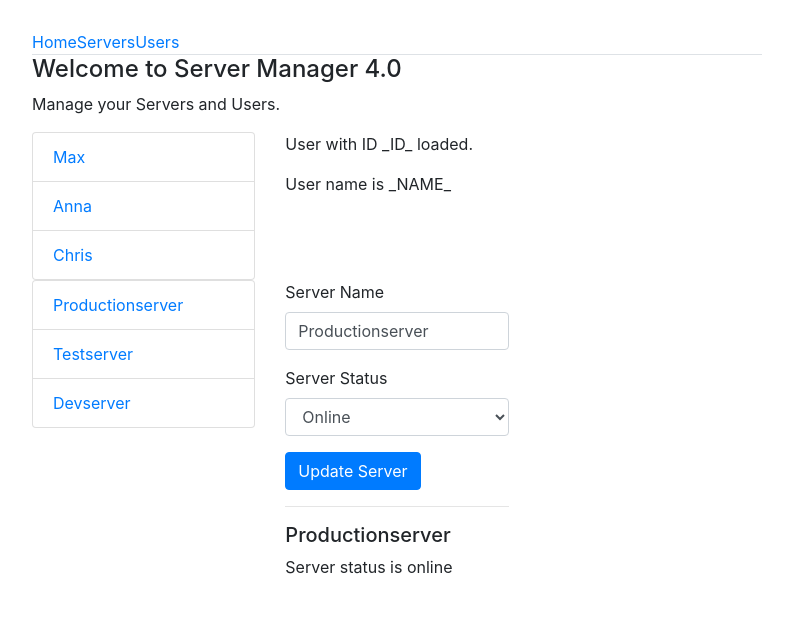
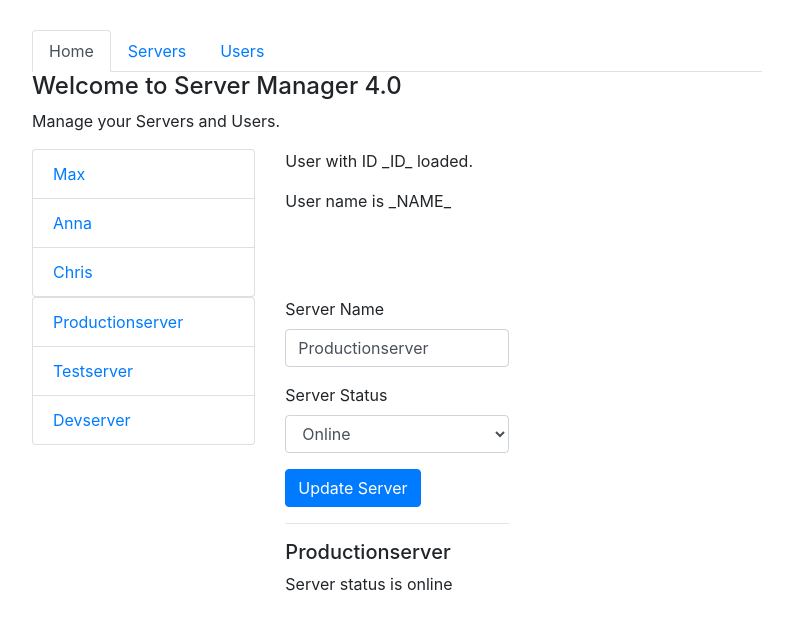
Before and after one commit to rishichawda/angular-6-the-complete-guide-firstapp, an Angular app: page / in a window 1280 px wide. Shown: the top 630 px of the page, without its empty margins (53-846 px from the left). Built offline with nearby package versions, Linux system fonts and the light colour scheme.

Commit message:
fix navigation tabs

```diff
--- a/src/app/app.component.html
+++ b/src/app/app.component.html
@@ -2,9 +2,15 @@
   <div class="row">
     <div class="col-xs-12 col-sm-10 col-md-8 col-sm-offset-1 col-md-offset-2">
       <ul class="nav nav-tabs">
-        <li role="presentation" class="active"><a href="#">Home</a></li>
-        <li role="presentation"><a href="#">Servers</a></li>
-        <li role="presentation"><a href="#">Users</a></li>
+        <li class="nav-item">
+          <a class="nav-link active" href="#">Home</a>
+        </li>
+        <li class="nav-item">
+          <a class="nav-link" href="#">Servers</a>
+        </li>
+        <li class="nav-item">
+          <a class="nav-link" href="#">Users</a>
+        </li>
       </ul>
     </div>
   </div>
```
